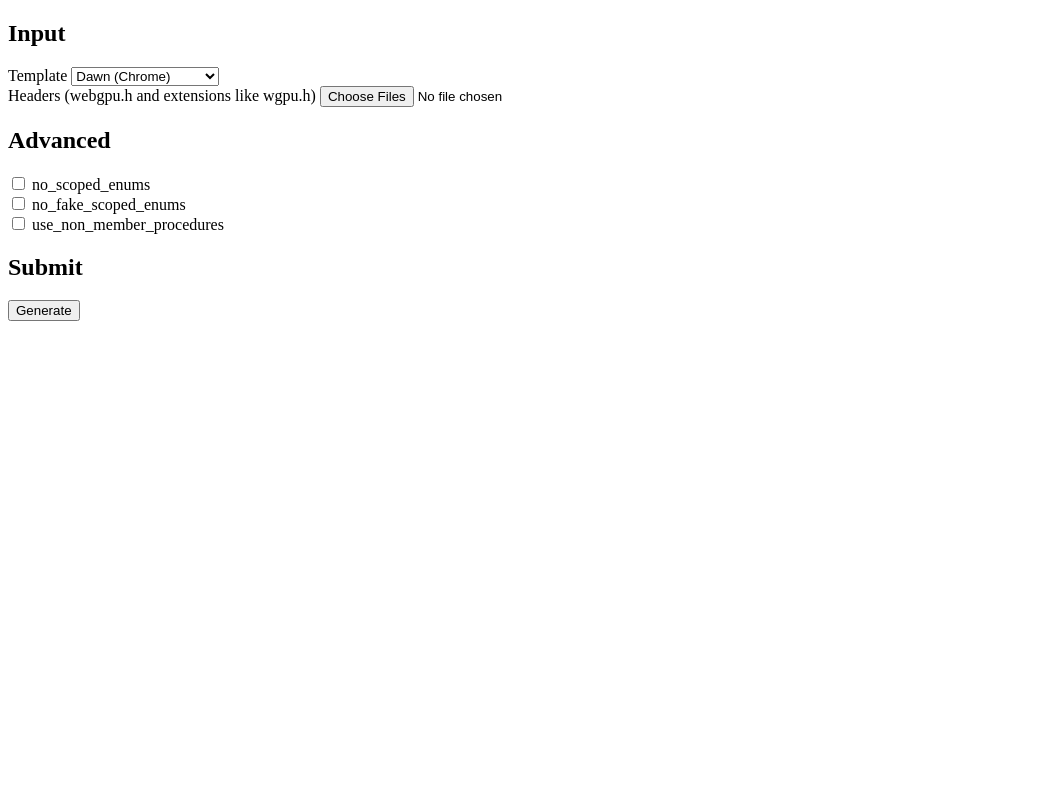
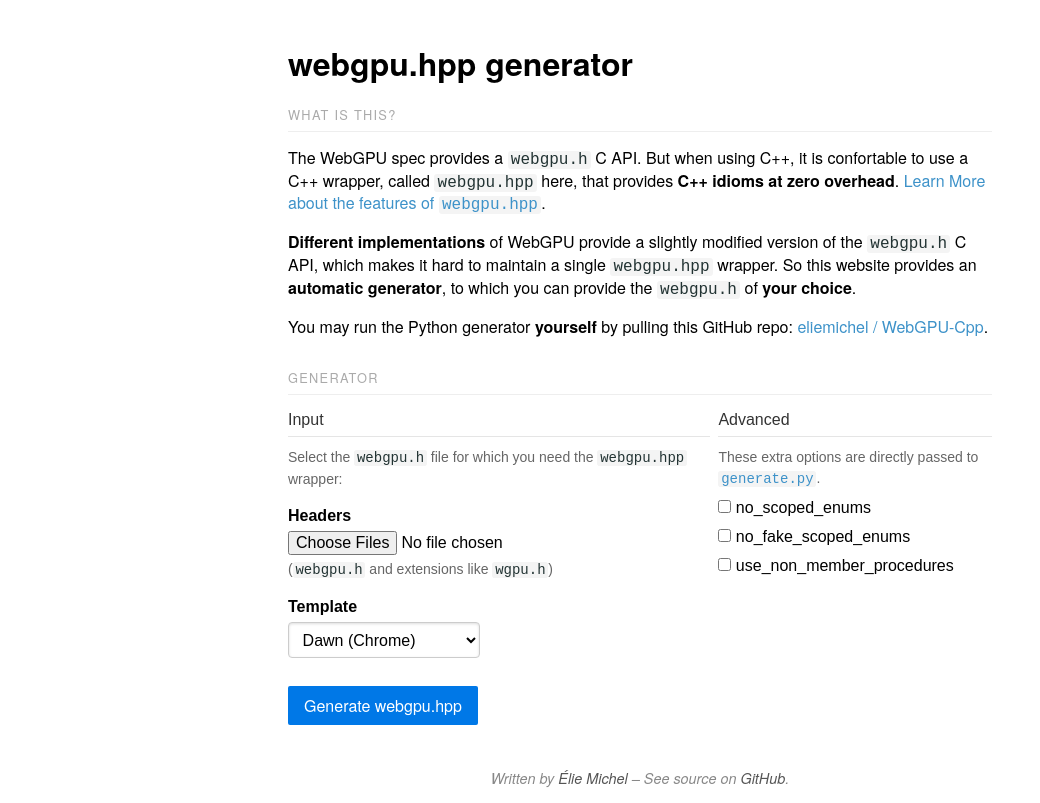
Before and after one commit to eliemichel/WebGPU-Cpp-WebBackend, a plain HTML site: page frontend/index.html in a window 1280 px wide. Shown: the whole page, without its empty margins (0-1040 px from the left). Drawn offline with nearby package versions, Linux system fonts and the light colour scheme.

Commit message:
Clean up frontend

```diff
--- a/frontend/index.html
+++ b/frontend/index.html
@@ -1,14 +1,65 @@
 <!DOCTYPE html>
 <html>
 <head>
-	<title>WebGPU-C++</title>
+	<title>webgpu.hpp generator</title>
 	<meta charset="utf-8" />
+	<meta name="viewport" content="width=device-width, initial-scale=1">
+
+	<meta name="description" content="A generator of webgpu.hpp, a zero-overhead C++ idiomatic wrapper around any version of the webgpu.h C API."/>
+	<meta name="keywords" content="WebGPU, C++, LearnWebGPU, GPU, Graphics Programming, OpenGL, Metal, DirectX, Vulkan"/>
+	<meta name="author" content="Élie Michel" />
+	<link rel="author" href="https://exppad.com/" />
+	<link rel="canonical" href="https://eliemichel.github.io/WebGPU-Cpp" />
+
+	<meta property="og:url" content="https://eliemichel.github.io/WebGPU-Cpp">
+	<meta property="og:description" content="A generator of webgpu.hpp, a zero-overhead C++ idiomatic wrapper around any version of the webgpu.h C API.">
+	<meta property="og:title" content="webgpu.hpp generator">
+	<meta property="og:site_name" content="WebGPU-Cpp">
+
+	<!--
+	<link rel="stylesheet" href="reset.css" />
+	<link rel="stylesheet" href="sakura.css" />
+	-->
+	<link rel="stylesheet" href="https://cdn.jsdelivr.net/npm/purecss@3.0.0/build/base-min.css" crossorigin="anonymous">
+	<link rel="stylesheet" href="https://cdn.jsdelivr.net/npm/purecss@3.0.0/build/grids-min.css" crossorigin="anonymous">
+	<link rel="stylesheet" href="https://cdn.jsdelivr.net/npm/purecss@3.0.0/build/grids-responsive-min.css"  crossorigin="anonymous">
+	<link rel="stylesheet" href="https://cdn.jsdelivr.net/npm/purecss@3.0.0/build/buttons-min.css" crossorigin="anonymous">
+	<link rel="stylesheet" href="https://cdn.jsdelivr.net/npm/purecss@3.0.0/build/forms-min.css" crossorigin="anonymous">
+	<link rel="stylesheet" href="style.css" />
 </head>
 <body>
-	<form id="form" action="#">
-		<h2>Input</h2>
+	<main class="content">
+		<h1>webgpu.hpp generator</h1>
 
-		<div>
+		<h2 class="content-subhead">What is this?</h2>
+
+		<p>
+			The WebGPU spec provides a <code>webgpu.h</code> C API. But when using C++, it is confortable to use a C++ wrapper, called <code>webgpu.hpp</code> here, that provides <strong>C++ idioms at zero overhead</strong>. <a href="https://github.com/eliemichel/WebGPU-Cpp">Learn More about the features of <code>webgpu.hpp</code></a>.
+		</p>
+
+		<p>
+			<strong>Different implementations</strong> of WebGPU provide a slightly modified version of the <code>webgpu.h</code> C API, which makes it hard to maintain a single <code>webgpu.hpp</code> wrapper. So this website provides an <strong>automatic generator</strong>, to which you can provide the <code>webgpu.h</code> of <strong>your choice</strong>.
+		</p>
+
+		<p>
+			You may run the Python generator <strong>yourself</strong> by pulling this GitHub repo: <a href="https://github.com/eliemichel/WebGPU-Cpp">eliemichel / WebGPU-Cpp</a>.
+		</p>
+
+		<h2 class="content-subhead">Generator</h2>
+
+		<form id="form" action="#" class="pure-form pure-form-stacked">
+			<div class="pure-g">
+				<fieldset class="pure-u-1 pure-u-md-3-5">
+					<legend>Input</legend>
+					<span class="pure-form-message">Select the <code>webgpu.h</code> file for which you need the <code>webgpu.hpp</code> wrapper:</span>
+
+					<div class="form-group">
+						<label for="headers">Headers</label>
+						<input type="file" name="headers" id="headers" accept=".h" multiple />
+						<span class="pure-form-message">(<code>webgpu.h</code> and extensions like <code>wgpu.h</code>)</span>
+					</div>
+
+					<div class="form-group">
 						<label for="template">Template</label>
 						<select name="template" id="template">
 							<option value="dawn">Dawn (Chrome)</option>
@@ -17,39 +68,50 @@
 						</select>
 					</div>
 
-		<div>
-			<label for="headers">Headers (webgpu.h and extensions like wgpu.h)</label>
-			<input type="file" name="headers" id="headers" accept=".h" multiple />
-		</div>
+				</fieldset>
 
-		<h2>Advanced</h2>
+				<fieldset class="pure-u-1 pure-u-md-2-5 l-box">
+					<legend>Advanced</legend>
+					<span class="pure-form-message">
+						These extra options are directly passed to <a href="https://github.com/eliemichel/WebGPU-Cpp/blob/main/generate.py#L37"><code>generate.py</code></a>.
+					</span>
 
-		<div>
+					<label class="pure-checkbox" for="no_scoped_enums">
 						<input type="checkbox" id="no_scoped_enums" name="no_scoped_enums" />
-			<label for="no_scoped_enums">no_scoped_enums</label>
+						no_scoped_enums
+					</label>
+
+					<label class="pure-checkbox" for="no_fake_scoped_enums">
+						<input type="checkbox" id="no_fake_scoped_enums" name="no_fake_scoped_enums" />
+						no_fake_scoped_enums
+					</label>
+
+					<label class="pure-checkbox" for="use_non_member_procedures">
+						<input type="checkbox" id="use_non_member_procedures" name="use_non_member_procedures" />
+						use_non_member_procedures
+					</label>
+				</fieldset>
 			</div>
 
 			<div>
-			<input type="checkbox" id="no_fake_scoped_enums" name="no_fake_scoped_enums" />
-			<label for="no_fake_scoped_enums">no_fake_scoped_enums</label>
-		</div>
-
-		<div>
-			<input type="checkbox" id="use_non_member_procedures" name="use_non_member_procedures" />
-			<label for="use_non_member_procedures">use_non_member_procedures</label>
-		</div>
-
-		<h2>Submit</h2>
-
-		<div>
-			<input type="submit" id="submit" value="Generate" />
+				<button type="submit" id="submit" class="pure-button pure-button-primary">
+					Generate webgpu.hpp
+				</button>
 				<span id="spinner">(loading...)</span>
 			</div>
-
 			<div id="error-box" style="color: red">
 				<strong><span id="error-name"></span>:</strong> <span id="error"></span>
 			</div>
+
 		</form>
+	</main>
+	<footer class="footer">
+		<div class="content">
+			<!--This generator is based on <a href="https://github.com/eliemichel/WebGPU-Cpp/blob/main/generate.py#L37"><code>generate.py</code></a>.-->
+			Written by <a href="https://www.exppad.com/">Élie Michel</a> – See source on <a href="https://github.com/eliemichel/WebGPU-Cpp/tree/gh-page">GitHub</a>.
+		</div>
+	</footer>
+
 	<script type="text/javascript">
 
 const config = {
--- /dev/null
+++ b/frontend/style.css
@@ -0,0 +1,86 @@
+* {
+	-webkit-box-sizing: border-box;
+	-moz-box-sizing: border-box;
+	box-sizing: border-box;
+}
+
+body {
+	font-family: raleway, helveticaneue, helvetica neue, Helvetica, Arial, sans-serif;
+	line-height: 1.3em;
+}
+
+a {
+	text-decoration: none;
+	color: rgb(61, 146, 201);
+}
+a:hover,
+a:focus {
+	text-decoration: underline;
+}
+
+h3 {
+	font-weight: 100;
+}
+
+fieldset.l-box {
+	padding-left: 0.5em;
+}
+
+code {
+	color: #233;
+	background-color: #f4f4f4;
+	border-radius: 0.2em;
+	padding: 0 0.2em;
+}
+
+a code {
+	color: rgb(61, 146, 201);
+}
+
+.form-group {
+	margin: 1em 0;
+}
+.form-group label {
+	font-weight: bold;
+}
+
+.content-subhead {
+	margin-top: 2em;
+	text-transform: uppercase;
+	color: #aaa;
+	border-bottom: 1px solid #eee;
+	padding: 0.4em 0;
+	font-size: 80%;
+	font-weight: 500;
+	letter-spacing: 0.1em;
+}
+
+.content {
+	padding: 2em 1em 0;
+}
+
+.footer {
+	color: #888;
+	font-size: 90%;
+	padding: 1em 0;
+	font-style: italic;
+}
+.footer a {
+	color: #555;
+}
+.footer .pure-menu a:hover,
+.footer .pure-menu a:focus {
+	background: none;
+}
+
+@media (min-width: 48em) {
+	.content {
+		padding: 2em 2em 0;
+		max-width: 48em;
+		margin: auto;
+	}
+
+	.footer {
+		text-align: center;
+	}
+}
```
Lines whose indentation alone changed are shown as unchanged.
